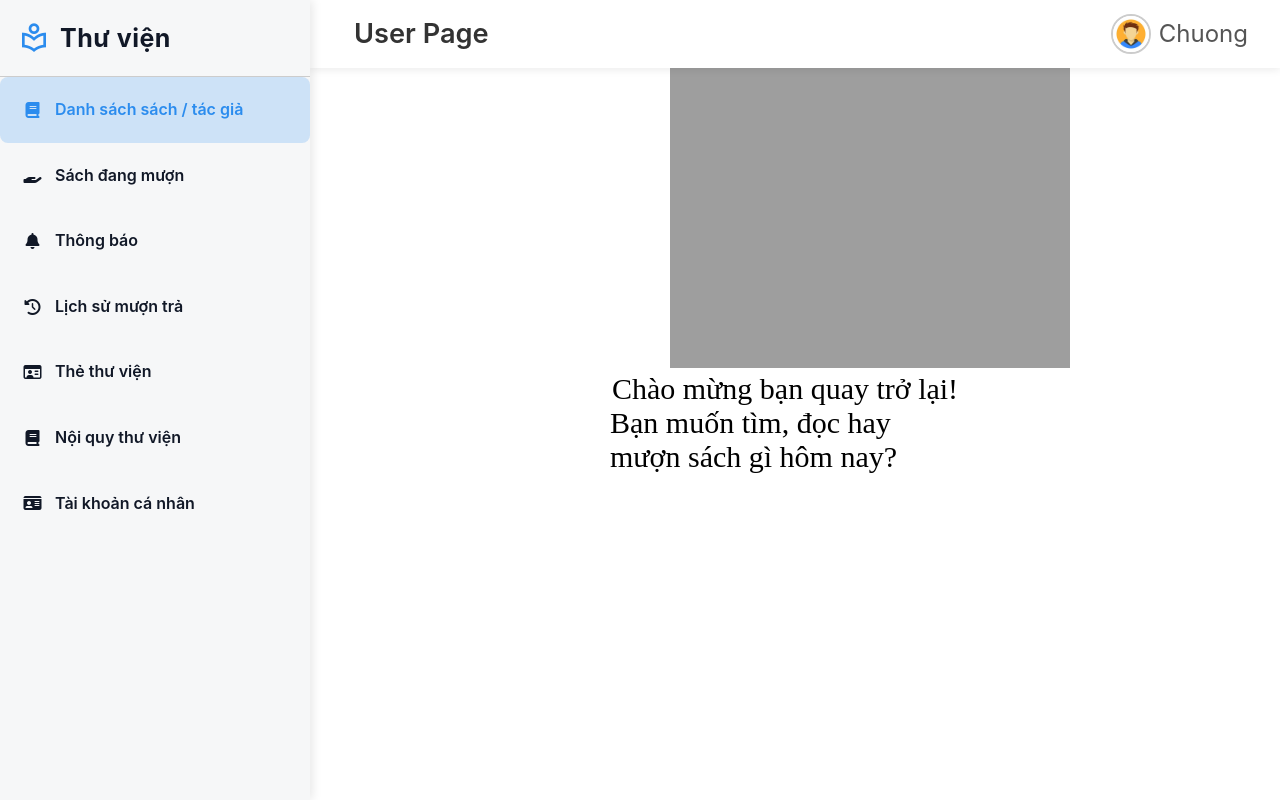
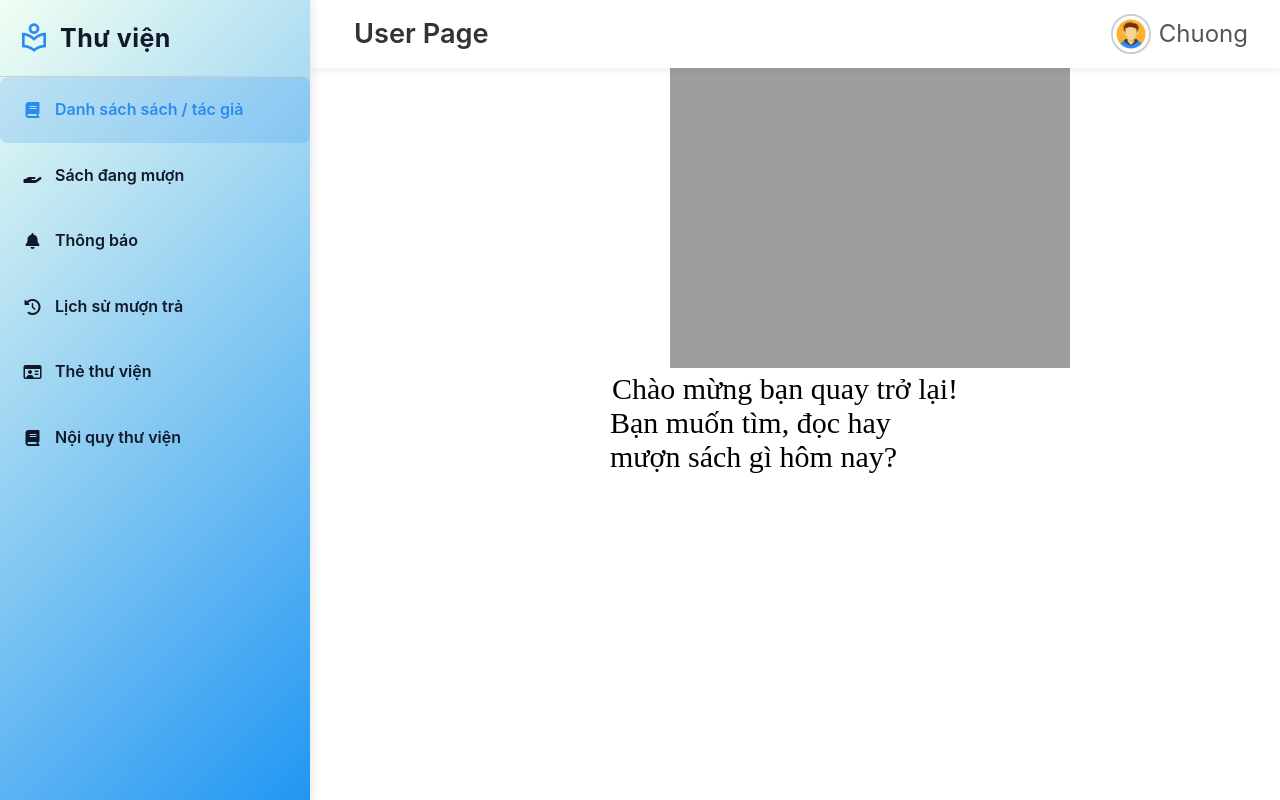
Before and after one commit to chuong2305/pythontst, a Django app: page /home-user/ in a window 1280 px wide. Run offline with Django 5.2, Linux system fonts and the light colour scheme.

Commit message:
Xóa thông tin người dùng

```diff
--- a/python_project/django_python/urls.py
+++ b/python_project/django_python/urls.py
@@ -19,7 +19,6 @@ urlpatterns = [
     path("home-user/library-rule/", views.library_rule, name="library_rule"),
     path("home-user/library_card/", views.library_card, name="library_card"),
     path("home-user/notify/", views.notify, name="notify"),
-    path("home-user/user-account/", views.user_account, name="user_account"),
 
     # Alias (có thể giữ để test)
     path('user/books/', views.user_books_view, name="user_books"),
--- a/python_project/library/static/css/home-page-user.css
+++ b/python_project/library/static/css/home-page-user.css
@@ -35,7 +35,7 @@ body.home-user-page {
 /* Sidebar */
 .sidebar {
     width: 310px;
-    background: #f6f7f8;
+    background: linear-gradient(135deg, #f1fff2, #2196F3);
     color: #111827;
     transition: all 0.3s ease;
     position: relative;
--- a/python_project/library/templates/home-page-user.html
+++ b/python_project/library/templates/home-page-user.html
@@ -32,8 +32,6 @@
                 </li>
                 <li><a href="{% url 'library_rule' %}" class="menu-item"><i class="fa-solid fa-book"></i> <span>Nội quy thư viện</span></a>
                 </li>
-                <li><a href="{% url 'user_account' %}" class="menu-item"><i class="fa-solid fa-id-card"></i> <span>Tài khoản cá nhân</span></a>
-                </li>
             </ul>
         </nav>
     </aside>
@@ -54,8 +52,8 @@
 
             <ul class="header__user-dropdown">
               <li>
-                <a href="{% url 'user_account' %}" id="profileBtn"
-                  ><i class="fas fa-id-card"></i> Hồ Sơ</a
+                <a href="{% url 'library_card' %}" id="profileBtn"
+                  ><i class="fas fa-id-card"></i> Thẻ thư viện</a
                 >
               </li>
               <li>
@@ -108,21 +106,20 @@
             document.getElementById('pageFrame').src = this.getAttribute('href');
 
             // Cập nhật tiêu đề trang
-            document.getElementById('pageTitle').textContent = 'Tài khoản cá nhân';
+            document.getElementById('pageTitle').textContent = 'Thẻ thư viện';
 
             // Cập nhật trạng thái active của menu item
             for (var j = 0; j < menuItems.length; j++) {
                 menuItems[j].classList.remove('active');
             }
-            // Tìm và active menu item "Tài khoản cá nhân"
+            // Tìm và active menu item "Thẻ thư viện"
             for (var j = 0; j < menuItems.length; j++) {
-                if (menuItems[j].getAttribute('href') === "{% url 'user_account' %}") {
+                if (menuItems[j].getAttribute('href') === "{% url 'library_card' %}") {
                     menuItems[j].classList.add('active');
                 }
             }
         };
     }
 </script>
-
 </body>
 </html>
--- a/python_project/library/views.py
+++ b/python_project/library/views.py
@@ -33,8 +33,6 @@ def library_card(request):
 
 def notify(request):
     return render(request, 'notify.html')
-def user_account(request):
-    return render(request, 'user_account.html')
 @require_http_methods(["GET", "POST"])
 def custom_login(request):
     if request.method == 'POST':
```
